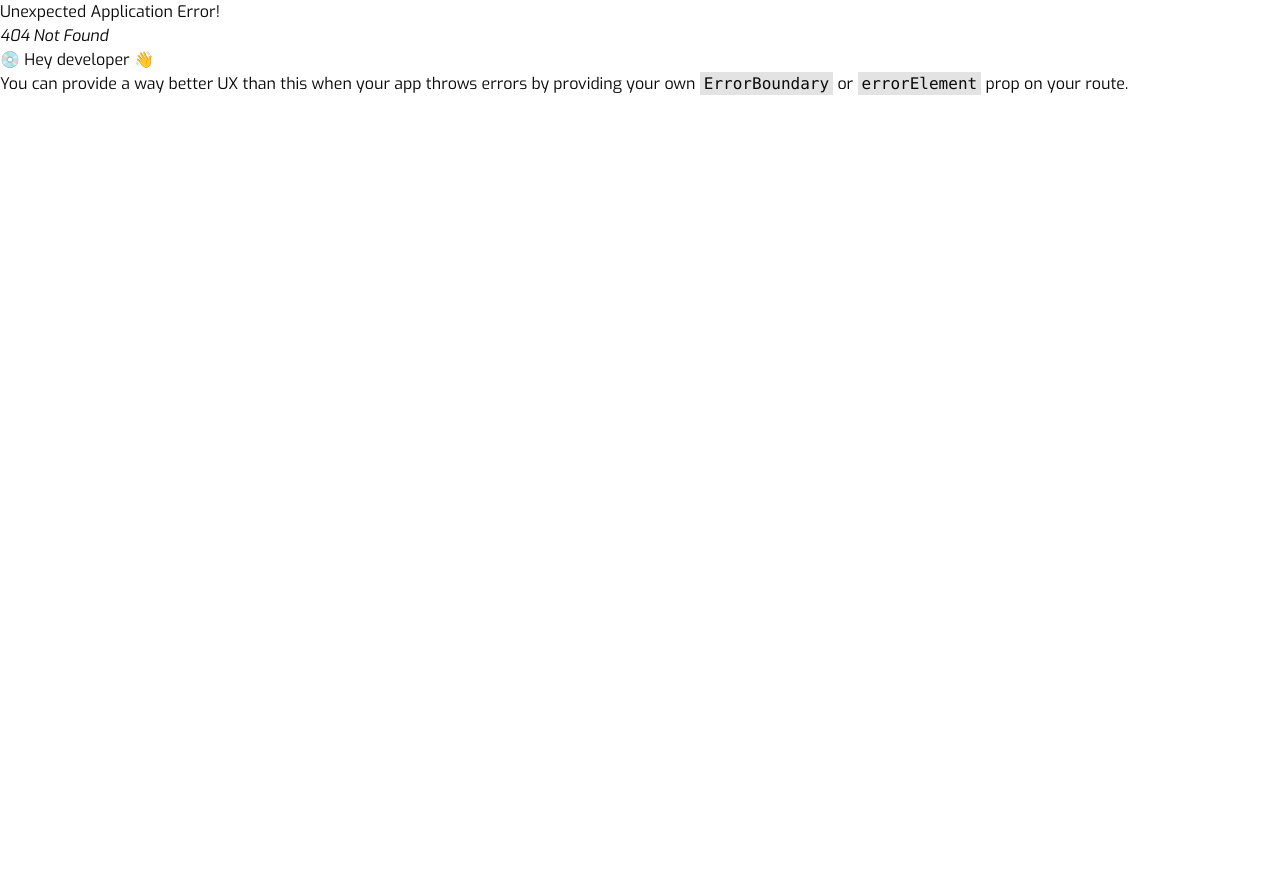
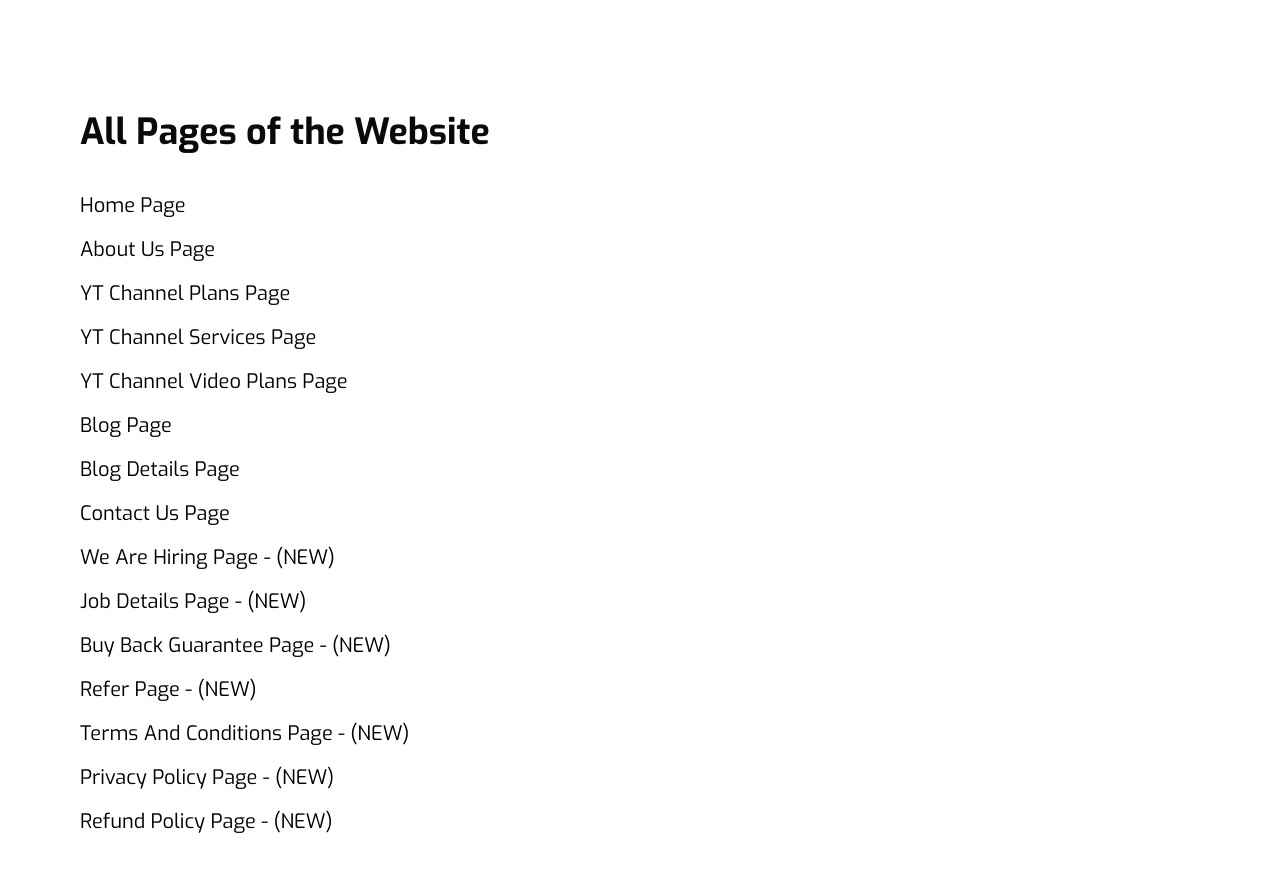
Before and after one commit to Webgenius0/flipinten-react-frontend, a React (Vite) app: page /all-pages in a window 1280 px wide. Before the commit this address had no page. Shown: the top 872 px of the page. Before the commit the page ends 800 px from the top, so only its background shows below. Built offline with nearby package versions, Linux system fonts and the light colour scheme.

Commit message:
All Pages Addade

```diff
--- /dev/null
+++ b/src/allPages/AllPages.jsx
@@ -0,0 +1,88 @@
+import { Link } from "react-router-dom";
+
+const AllPages = () => {
+  const AllPagesLinks = [
+    {
+      name: "Home Page",
+      link: "/",
+    },
+    {
+      name: "About Us Page",
+      link: "/about-us",
+    },
+    {
+      name: "YT Channel Plans Page",
+      link: "/ytc-plans",
+    },
+    {
+      name: "YT Channel Services Page",
+      link: "/ytc-services",
+    },
+    {
+      name: "YT Channel Video Plans Page",
+      link: "/yt-video-plans",
+    },
+    {
+      name: "Blog Page",
+      link: "/blog",
+    },
+    {
+      name: "Blog Details Page",
+      link: "/blog-details/123",
+    },
+    {
+      name: "Contact Us Page",
+      link: "/contact-us",
+    },
+    {
+      name: "We Are Hiring Page - (NEW)",
+      link: "/we-are-hiring",
+    },
+    {
+      name: "Job Details Page - (NEW)",
+      link: "/job-details",
+    },
+    {
+      name: "Buy Back Guarantee Page - (NEW)",
+      link: "/buy-back-guarantee",
+    },
+    {
+      name: "Refer Page - (NEW)",
+      link: "/refer",
+    },
+    {
+      name: "Terms And Conditions Page - (NEW)",
+      link: "/terms-and-conditions",
+    },
+    {
+      name: "Privacy Policy Page - (NEW)",
+      link: "/privacy-policy",
+    },
+    {
+      name: "Refund Policy Page - (NEW)",
+      link: "refund-policy",
+    },
+  ];
+
+  return (
+    <div className="py-28 px-20">
+      <h1 className="text-4xl font-bold mb-10">All Pages of the Website</h1>
+
+      <ul className="text-xl flex flex-col gap-4">
+        {AllPagesLinks?.map((item, index) => (
+          <li key={index}>
+            <Link
+              to={item?.link}
+              target="_blank"
+              className="text-black duration-300"
+            >
+              {item?.name}
+            </Link>
+          </li>
+        ))}
+      </ul>
+    </div>
+  );
+};
+
+export default AllPages;
--- a/src/router/Router.jsx
+++ b/src/router/Router.jsx
@@ -15,8 +15,13 @@ import Refer from "@/allPages/Refer";
 import TermsAndConditions from "@/allPages/TermsAndConditions";
 import PrivacyPolicy from "@/allPages/PrivacyPolicy";
 import RefundPolicy from "@/allPages/RefundPolicy";
+import AllPages from "@/allPages/AllPages";
 
 const Router = createBrowserRouter([
+  {
+    path: "/all-pages",
+    element: <AllPages />,
+  },
   {
     path: "/",
     element: <Layout />,
```
